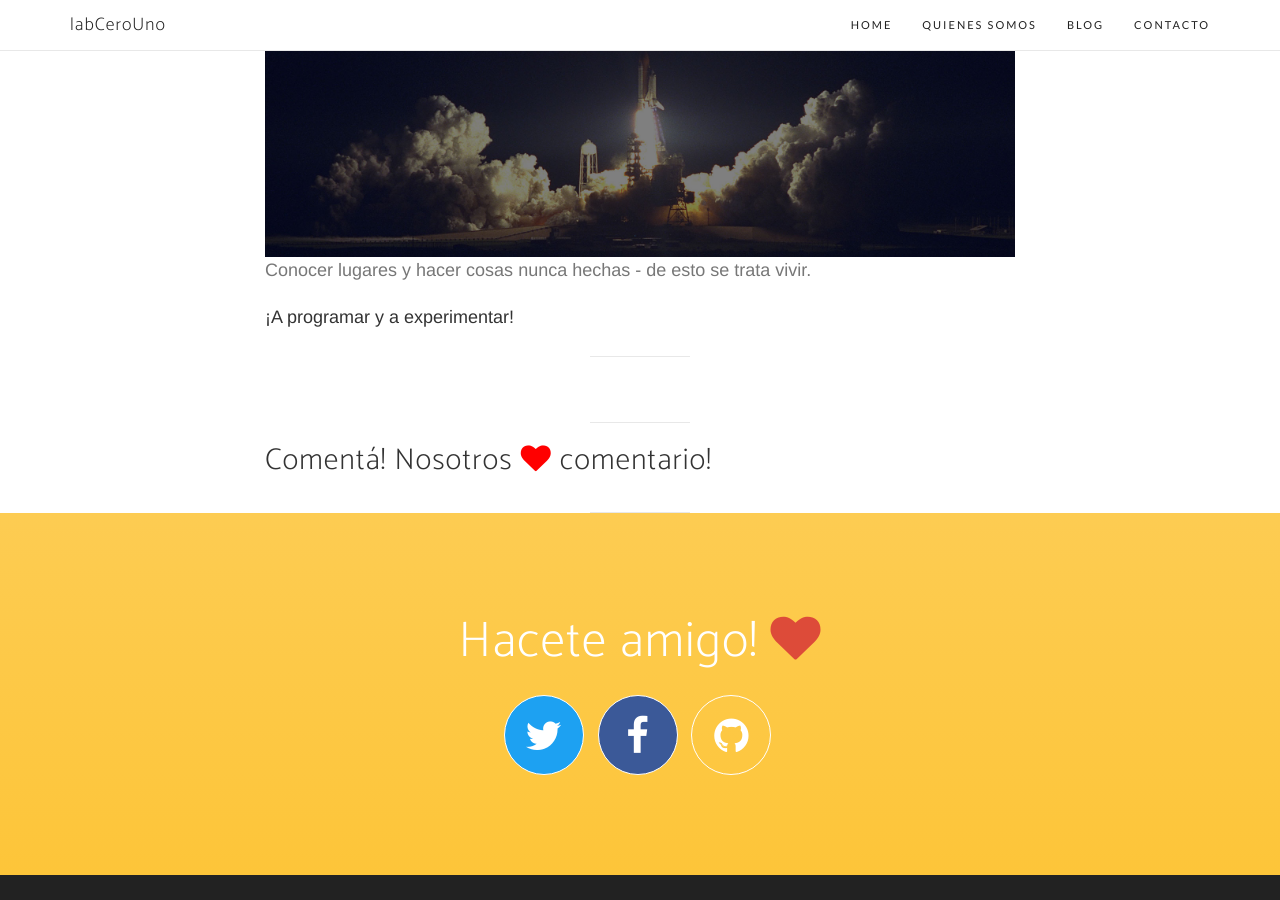
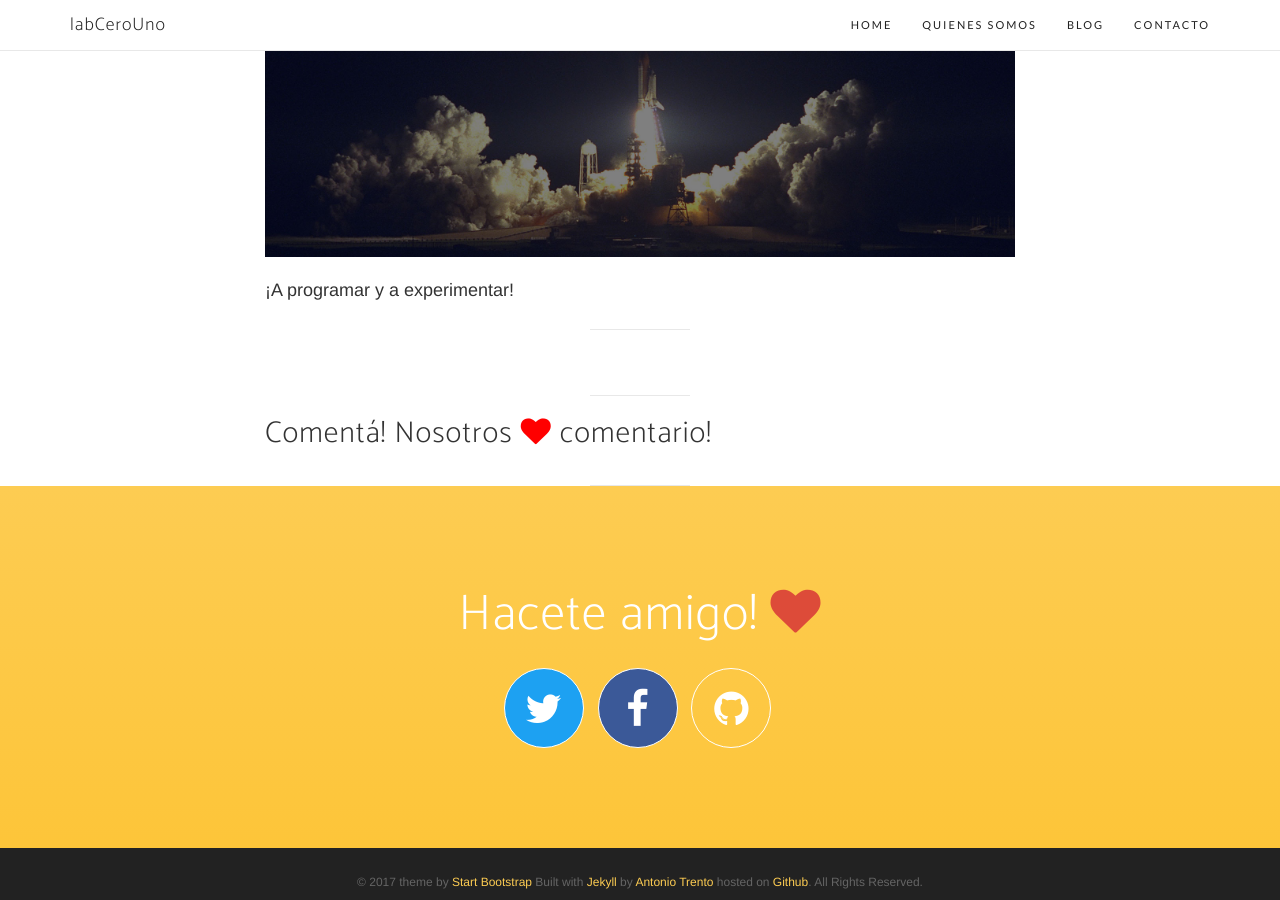
Before and after one commit to eldersoares/eldersoares.github.io, a Jekyll site: the page built from _posts/2017-09-09-hola-mundo.markdown, in a window 1280 px wide and 900 px high, scrolled down 2847 px. Built offline with Jekyll 4.4.1, drawn with Linux system fonts in a browser that asks for light colours; nearby versions of some CDN libraries; some web fonts are replaced; comment, search, counter and statistics services are not loaded.

Commit message:
Minor gral changes

```diff
--- a/_includes/contacto.html
+++ b/_includes/contacto.html
@@ -18,6 +18,7 @@
 				</div>
 			</div>
 			<input class="btn btn-default" type="submit" value="ENVIAR MENSAJE" />
+			<p>o enviénos un e-mail: <a href="mailto:admin@labCeroUno.com">admin@labCeroUno.com</a></p>
         </div>
     </div>
 </section>
--- a/_includes/nav.html
+++ b/_includes/nav.html
@@ -29,7 +29,7 @@
                 <li>
                     <a class="page-scroll" href="#contacto">Contacto</a>
                 </li>
-                    <a href="/blog/">Blog</a>
+                    <a class="page-scroll" href="/blog/">Blog</a>
                 <li>
                 </li>
             </ul>
--- a/_posts/2017-09-09-hola-mundo.markdown
+++ b/_posts/2017-09-09-hola-mundo.markdown
@@ -29,6 +29,5 @@
 <p>1) desarrollar las aplicaciones que nuestros clientes desean; 2) experimentar cosas nuevas en el ámbito de las aplicaciones. Creemos que esto nos llevará al objetivo de crear impacto a través de dos cositas (bits, en inglés) tan sencillas como el cero y el uno.</p>
 
 <img src="{{ site.baseurl }}/img/post-bg-04.jpg" class="img-responsive" alt="¡Hacia lo desconocido!">
-<span class="caption text-muted">Conocer lugares y hacer cosas nunca hechas - de esto se trata vivir.</span>
 
 <p>¡A programar y a experimentar!</p>
```
